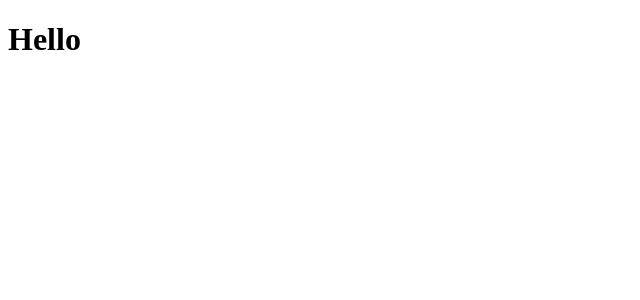
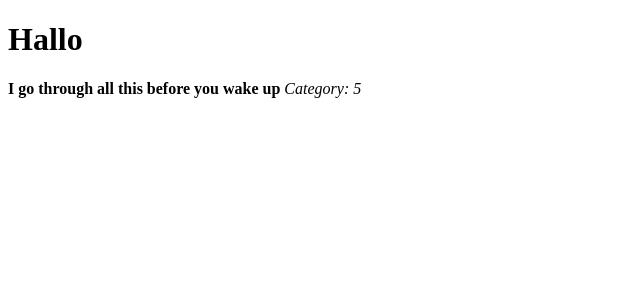
Before and after one commit to educasal/react-app, a React (Create React App) app: page / in a window 1280 px wide. Shown: the top 300 px of the page, without its empty margins (0-640 px from the left). Built offline with nearby package versions, Linux system fonts and the light colour scheme.

Commit message:
Set props

```diff
--- a/src/App.js
+++ b/src/App.js
@@ -1,10 +1,28 @@
 import React from 'react';
+import PropTypes from 'prop-types'
 
 
 class App extends React.Component {
   render() {
-    return <h1>Hello</h1>
+    let txt = this.props.txt;
+    let cat = this.props.cat;
+    return (
+      <div>
+        <h1>Hallo</h1>
+        <b>{txt}</b> <i>Category: {cat}</i>
+      </div>
+    )
   }
 }
 
+App.propTypes = {
+  txt: PropTypes.string,
+  cat: PropTypes.number.isRequired
+}
+
+App.defaultProps = {
+  txt: "I go through all this before you wake up",
+  cat: 6
+}
+
 export default App;
--- a/src/index.js
+++ b/src/index.js
@@ -2,4 +2,7 @@ import React from 'react';
 import ReactDOM from 'react-dom';
 import App from './App';
 
-ReactDOM.render(<App />, document.getElementById('root'));
+ReactDOM.render(
+  <App cat={5} />,
+  document.getElementById('root')
+);
```
